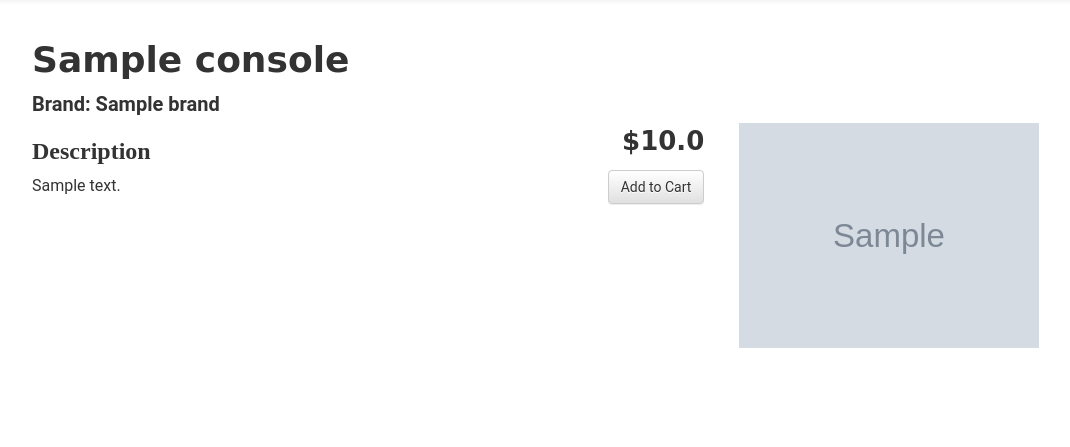
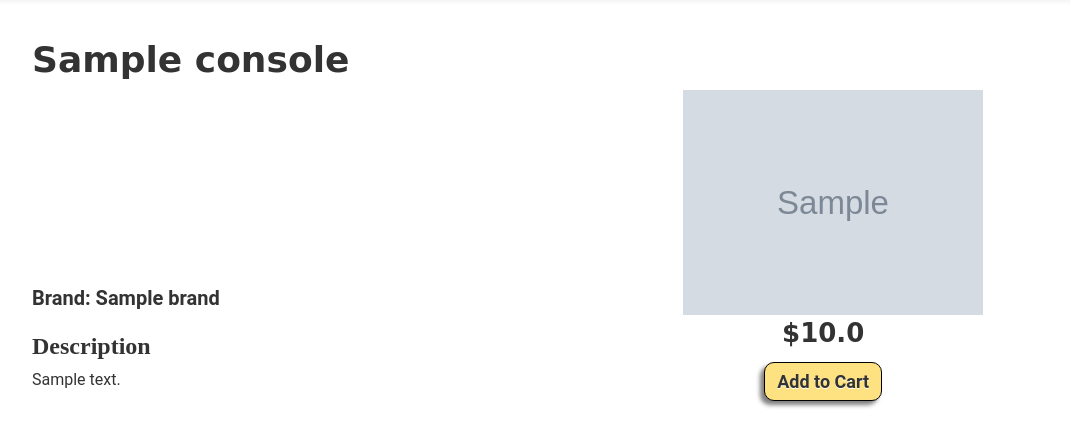
Before and after one commit to larah19/captain_console, a Django app: page /consoles/1 in a window 1280 px wide. Shown: the part 52-499 px from the top of the page, without its empty margins (38-1108 px from the left). Run offline with Django 3.2, Linux system fonts and the light colour scheme; tables that the repository leaves empty hold one stand-in row (values such as "Sample post"); grey boxes marked "Sample" are stand-in pictures; some libraries are stand-ins or nearby versions; some web fonts are replaced.

Commit message:
Console detail customer view added

```diff
--- a/static/css/main.css
+++ b/static/css/main.css
@@ -246,10 +246,10 @@ a:hover {
     display: inline-block;
     width: 40%;
     padding-left: 2.5rem;
+    text-align: center;
 }
 
 .details-img {
-    float: right;
     width: 300px;
     margin-left: 20px;
 }
@@ -264,7 +264,6 @@ a:hover {
     font-family: 'Nico Moji', cursive;
     font-weight: bold;
     font-size: 26px;
-    text-align: center;
 }
 
 .details-console-brand {
@@ -273,7 +272,12 @@ a:hover {
 }
 
 #add-to-cart {
-    magin: 0 auto;
-    display: inline-block;
-    margin: 0;
+    font-family: 'Roboto';
+    font-size: 18px;
+    font-weight: bold;
+    background: #FEE281;
+    border: 1px solid #000000;
+    box-shadow: -4px 4px 4px rgba(0, 0, 0, .5);
+    border-radius: 10px;
+
 }
--- a/static/js/consoles.js
+++ b/static/js/consoles.js
@@ -4,3 +4,10 @@ $(document).ready(function() {
         document.getElementById('search').submit()
     });
 });
+
+$(document).ready(function() {
+    $('#add-to-cart').on('click', function(e) {
+        // TODO: Add to cart function
+        console.log('Product added to cart')
+    });
+});
```
